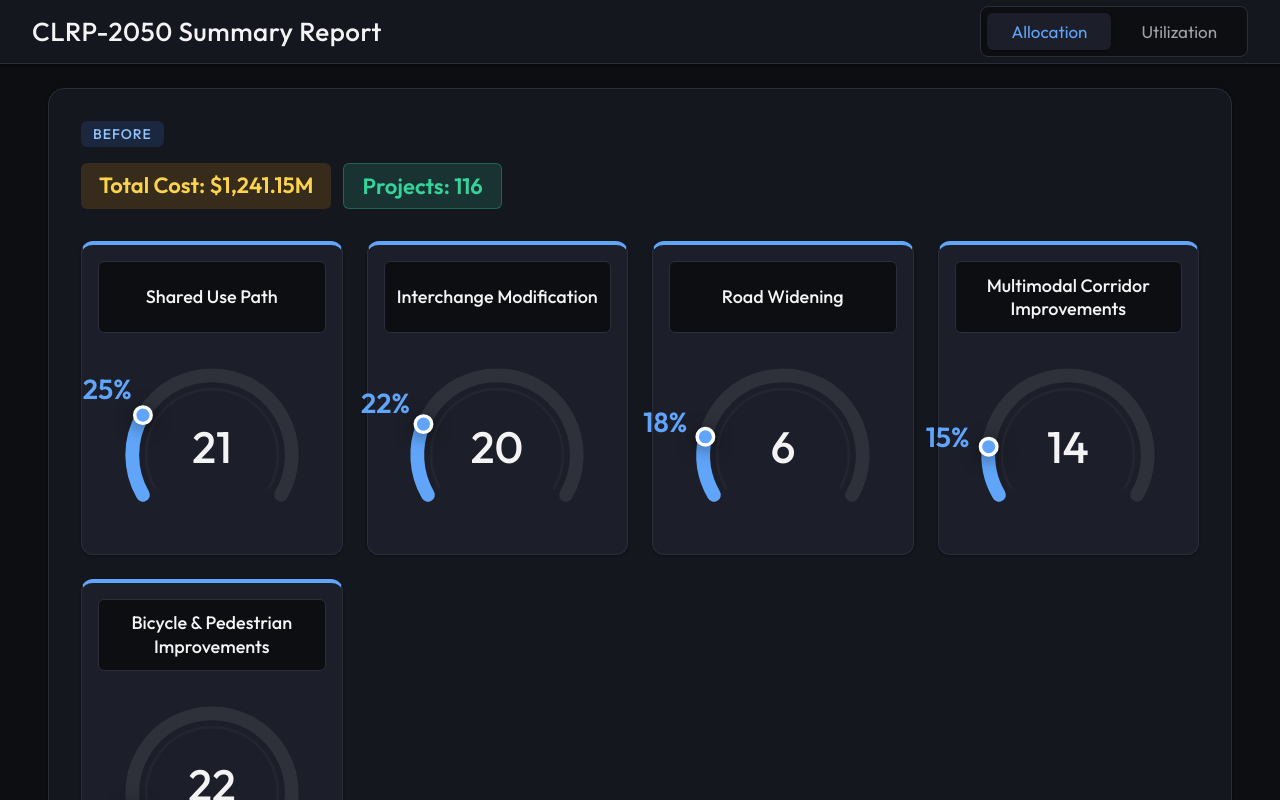
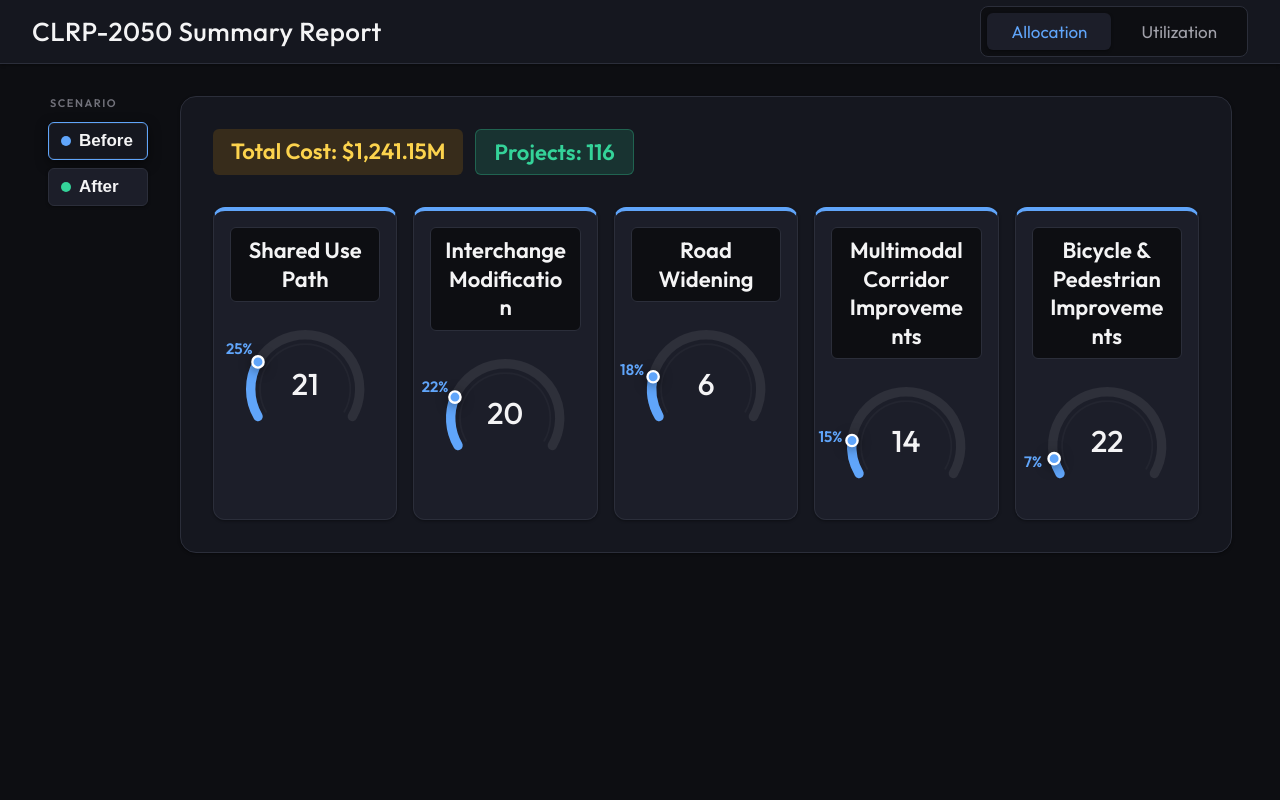
Before and after one commit to elishaadamu/Revenue_Forecast, a React (Vite) app: page / in a window 1280 px wide. Built offline with nearby package versions, Linux system fonts and the light colour scheme.

Commit message:
feat: add sidebar navigation to toggle between before and after project metrics in PieChartTab

```diff
--- a/src/App.css
+++ b/src/App.css
@@ -129,13 +129,131 @@ body {
 }
 
 .pie-tab-layout {
-  padding: 24px 48px 48px;
+  padding: 32px 48px 48px;
+  display: flex;
+  flex-direction: row; /* Sidebar left, content right */
+  gap: 32px;
+  max-width: 1600px;
+  margin: 0 auto;
+  align-items: flex-start;
+}
+
+/* Sidebar Styles */
+.pie-sidebar {
+  width: 100px;
+  flex-shrink: 0;
   display: flex;
   flex-direction: column;
-  gap: 40px;
-  max-width: 1400px;
-  margin: 0 auto;
+  gap: 12px;
+  position: sticky;
+  top: 32px;
 }
+
+.sidebar-group-title {
+  font-size: 11px;
+  font-weight: 600;
+  letter-spacing: 1.5px;
+  text-transform: uppercase;
+  color: var(--text-lighter);
+  padding-left: 2px;
+}
+
+.sidebar-buttons {
+  display: flex;
+  flex-direction: column;
+  gap: 8px;
+}
+
+.sidebar-btn {
+  background: var(--bg-card);
+  border: 1px solid var(--border-color);
+  border-radius: 6px;
+  padding: 8px 12px;
+  display: flex;
+  align-items: center;
+  gap: 8px;
+  cursor: pointer;
+  transition: all 0.25s cubic-bezier(0.4, 0, 0.2, 1);
+  text-align: left;
+  width: 100%;
+  box-shadow: var(--shadow-sm);
+}
+
+.sidebar-btn:hover {
+  background: var(--bg-nav);
+  border-color: var(--text-lighter);
+  transform: translateY(-2px);
+}
+
+.sidebar-btn.active {
+  background: var(--bg-nav);
+  box-shadow: var(--shadow-md), inset 0 0 0 1px rgba(255, 255, 255, 0.05);
+}
+
+.sidebar-btn.active.btn-before {
+  border-color: var(--accent-blue);
+}
+
+.sidebar-btn.active.btn-after {
+  border-color: var(--accent-green);
+}
+
+/* Indicators */
+.btn-indicator {
+  width: 10px;
+  height: 10px;
+  border-radius: 50%;
+  flex-shrink: 0;
+}
+
+.before-dot {
+  background-color: var(--accent-blue);
+}
+
+.after-dot {
+  background-color: var(--accent-green);
+}
+
+.btn-text-content {
+  display: flex;
+  flex-direction: column;
+  gap: 4px;
+}
+
+.btn-title {
+  font-size: 17px;
+  font-weight: 600;
+  color: var(--text-main);
+}
+
+.btn-subtitle {
+  font-size: 13px;
+  color: var(--text-muted);
+}
+
+.pie-content {
+  flex: 1;
+  min-width: 0; /* Prevents flex blowout */
+}
+
+@media (max-width: 1024px) {
+  .pie-tab-layout {
+    flex-direction: column;
+    align-items: stretch;
+    gap: 24px;
+  }
+  .pie-sidebar {
+    width: 100%;
+    position: static;
+  }
+  .sidebar-buttons {
+    flex-direction: row;
+  }
+  .sidebar-btn {
+    flex: 1;
+  }
+}
+
 
 .pie-tab-header {
   display: flex;
@@ -240,8 +358,8 @@ body {
 /* -- Speedometer Grid & Cards -- */
 .pie-grid {
   display: grid;
-  grid-template-columns: repeat(auto-fit, minmax(260px, 1fr));
-  gap: 24px;
+  grid-template-columns: repeat(5, 1fr);
+  gap: 16px;
 }
 
 .pie-card {
@@ -271,8 +389,8 @@ body {
 }
 
 .pie-card-title {
-  font-size: 18px;
-  font-weight: 500;
+  font-size: 22px;
+  font-weight: 600;
   color: var(--text-main);
   line-height: 1.3;
   overflow-wrap: break-word;
--- a/src/App.jsx
+++ b/src/App.jsx
@@ -85,8 +85,8 @@ function GaugeChart({ pct = 0, value = '', sublabel = '', label = '', color = '#
         dot.style.opacity = eased > 0.05 ? '1' : '0';
 
         if (pctTextRef.current) {
-          // Push text outward radially (r + 35 provides a larger gap from the circle sweep line)
-          const textDistance = r + 30;
+          // Push text outward radially closer to the circle sweep line
+          const textDistance = r + 23;
           const tx = cx + textDistance * Math.cos(toRad(currentAngle));
           const ty = cy + textDistance * Math.sin(toRad(currentAngle)) + 3.5;
           pctTextRef.current.setAttribute('x', tx);
@@ -170,12 +170,12 @@ function GaugeChart({ pct = 0, value = '', sublabel = '', label = '', color = '#
       {isPieChartDial && safePct > 0 && (
         <text
           ref={pctTextRef}
-          x={cx + (r + 35) * Math.cos(toRad(startAngle))}
-          y={cy + (r + 35) * Math.sin(toRad(startAngle)) + 3.5}
+          x={cx + (r + 15) * Math.cos(toRad(startAngle))}
+          y={cy + (r + 15) * Math.sin(toRad(startAngle)) + 3.5}
           textAnchor="middle"
           style={{
             fill: color,
-            fontSize: '20px',
+            fontSize: '16px',
             fontWeight: '600',
             opacity: 0,
             fontFamily: "'Outfit', sans-serif"
@@ -205,6 +205,8 @@ function GaugeChart({ pct = 0, value = '', sublabel = '', label = '', color = '#
    PieChartTab – 10 Circle Dials for Before & After metrics
    ============================================================ */
 function PieChartTab() {
+  const [activeSubTab, setActiveSubTab] = useState('before');
+
   const fmt = (v) => {
     if (v === null || v === undefined) return '–';
     return typeof v === 'number' ? v.toLocaleString('en-US', { minimumFractionDigits: 2, maximumFractionDigits: 2 }) : v;
@@ -216,12 +218,35 @@ function PieChartTab() {
 
   return (
     <div className="pie-tab-layout">
-      <div className="pie-sections-container">
-        {/* ── BEFORE STATES PANEL ── */}
+      {/* Sidebar on the Left */}
+      <aside className="pie-sidebar">
+        <div className="sidebar-group-title">Scenario</div>
+        <div className="sidebar-buttons">
+          <button
+            className={`sidebar-btn btn-before ${activeSubTab === 'before' ? 'active' : ''}`}
+            onClick={() => setActiveSubTab('before')}
+          >
+            <span className="btn-indicator before-dot"></span>
+            <span className="btn-title">Before</span>
+          </button>
+
+          <button
+            className={`sidebar-btn btn-after ${activeSubTab === 'after' ? 'active' : ''}`}
+            onClick={() => setActiveSubTab('after')}
+          >
+            <span className="btn-indicator after-dot"></span>
+            <span className="btn-title">After</span>
+          </button>
+        </div>
+      </aside>
+
+      {/* Main content area on the Right */}
+      <div className="pie-content">
+        {activeSubTab === 'before' ? (
+          /* ── BEFORE STATES PANEL ── */
           <section className="pie-section before-section">
             <div className="pie-section-header">
               <div style={{ display: 'flex', flexDirection: 'column', gap: '16px', alignItems: 'flex-start' }}>
-              <span className="section-indicator before-indicator">BEFORE</span>
                 <div style={{ display: 'flex', gap: '12px' }}>
                   <div className="section-meta-pill">Total Cost: ${fmt(BEFORE_TOTAL_COST)}M</div>
                   <div className="section-meta-pill" style={{ backgroundColor: 'rgba(52, 211, 153, 0.15)', color: '#34d399', border: '1px solid rgba(52, 211, 153, 0.3)' }}>Projects: {BEFORE_PROFITS}</div>
@@ -252,15 +277,13 @@ function PieChartTab() {
                 );
               })}
             </div>
-
-
           </section>
-
-        {/* ── AFTER STATES PANEL ── */}
+        ) : (
+          /* ── AFTER STATES PANEL ── */
           <section className="pie-section after-section">
             <div className="pie-section-header">
               <div style={{ display: 'flex', flexDirection: 'column', gap: '16px', alignItems: 'flex-start' }}>
-              <span className="section-indicator after-indicator">AFTER</span>
+
                 <div style={{ display: 'flex', gap: '12px' }}>
                   <div className="section-meta-pill">Total Cost: ${fmt(AFTER_TOTAL_COST)}M</div>
                   <div className="section-meta-pill" style={{ backgroundColor: 'rgba(52, 211, 153, 0.15)', color: '#34d399', border: '1px solid rgba(52, 211, 153, 0.3)' }}>Projects: {AFTER_PROFITS}</div>
@@ -291,9 +314,8 @@ function PieChartTab() {
                 );
               })}
             </div>
-
-
           </section>
+        )}
       </div>
     </div>
   );
```
Lines whose indentation alone changed are shown as unchanged.
